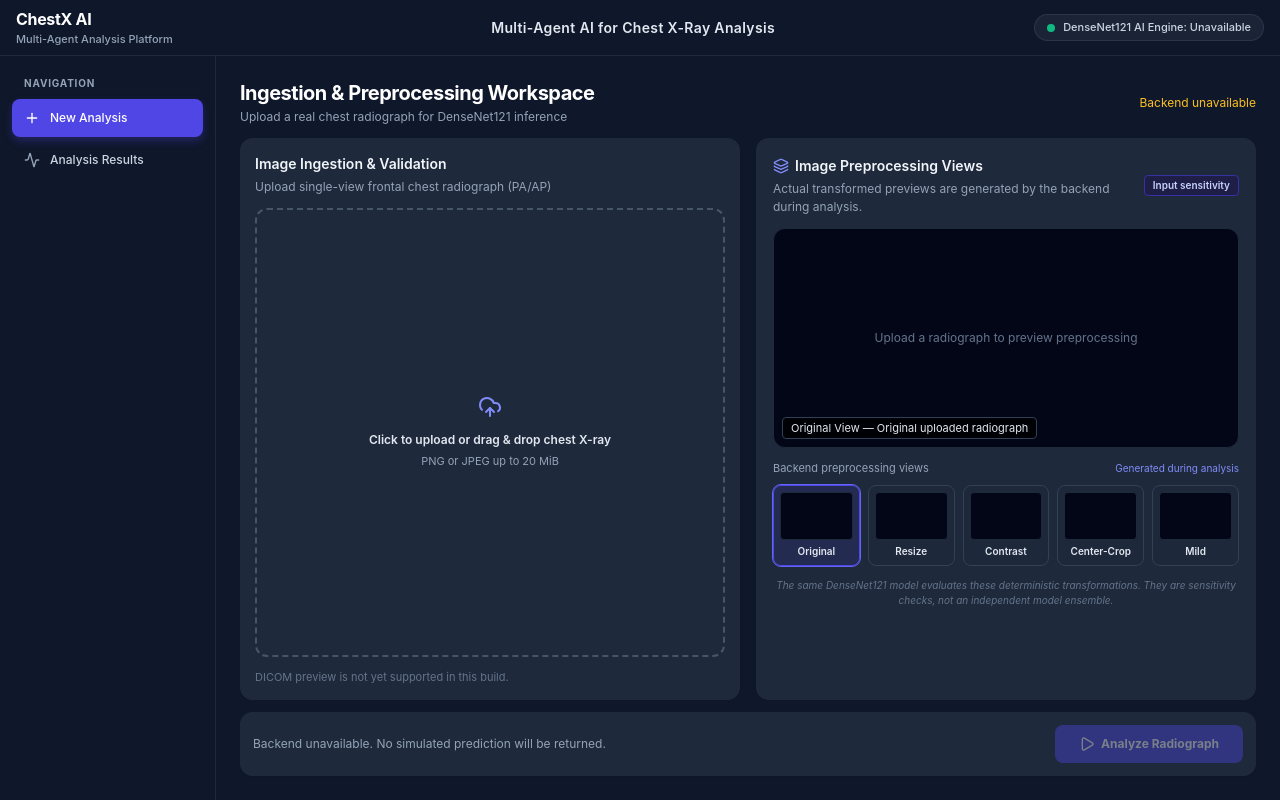
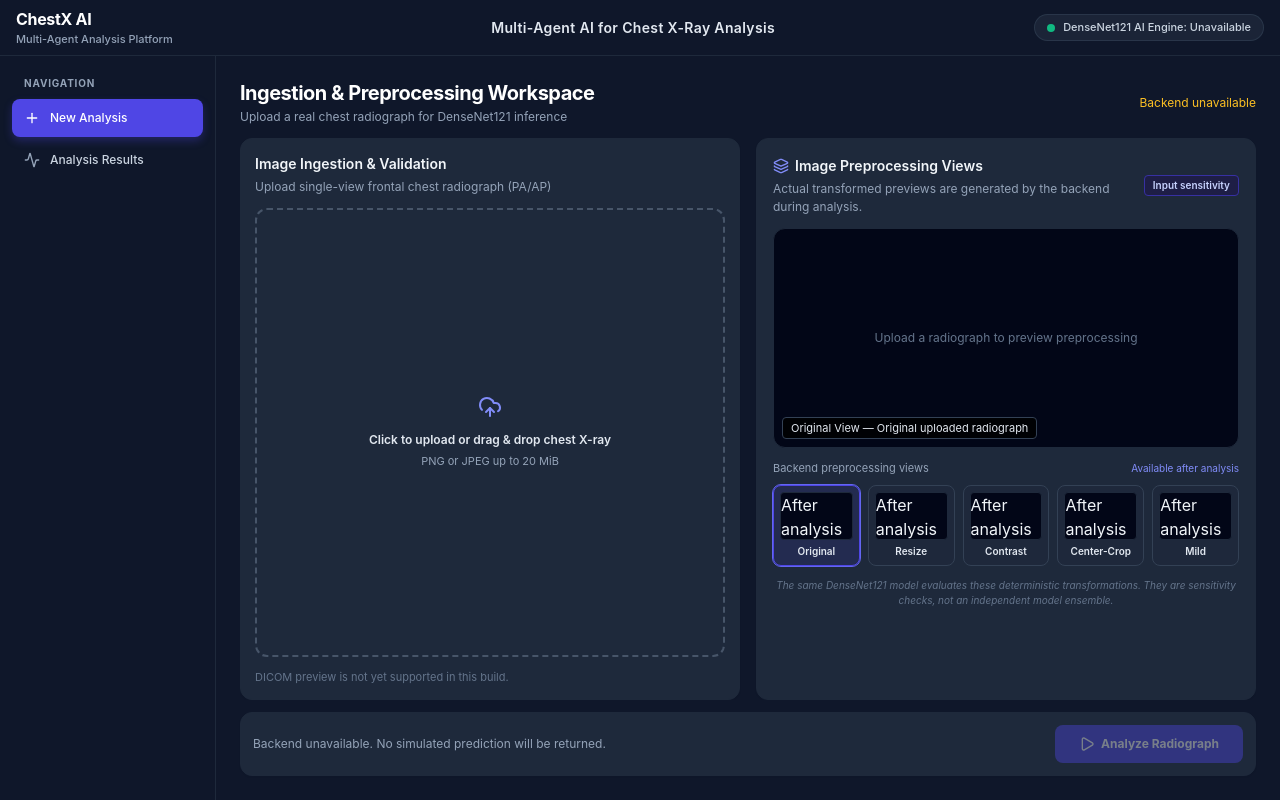
Before and after one commit to Souptik-Hazra/Chest-XRay, a React (Vite) app: page / in a window 1280 px wide. Built offline with nearby package versions, Linux system fonts and the light colour scheme; no server answers.

Commit message:
fix: correct preprocessing and viewer interactions

```diff
--- a/src/components/upload/ImagePreparationPanel.jsx
+++ b/src/components/upload/ImagePreparationPanel.jsx
@@ -7,12 +7,13 @@ import './upload.css';
 export default function ImagePreparationPanel({ filePreviewUrl = null, selectedViewId = 'original', onSelectView = () => {}, isCompact = false, actualViews = [] }) {
   const activeView = PREPARATION_VIEWS.find(view => view.id === selectedViewId) || PREPARATION_VIEWS[0];
   const activePreview = actualViews.find(view => view.id === activeView.id)?.previewUrl || filePreviewUrl;
+  const hasGeneratedViews = actualViews.length > 0;
   return <Card padding={isCompact ? 'card-padding-compact' : 'card-padding-lg-gap'} className="preparation-panel">
     <div className="preparation-heading"><div><h3><Layers/>Image Preprocessing Views</h3>{!isCompact && <p>Actual transformed previews are generated by the backend during analysis.</p>}</div><span className="preparation-badge">Input sensitivity</span></div>
     {!isCompact && <div className="preparation-main-preview">{activePreview ? <img src={activePreview} alt={activeView.name} className="preparation-image"/> : <div className="preparation-empty">Upload a radiograph to preview preprocessing</div>}<div className="preparation-caption">{activeView.name} — {activeView.desc}</div></div>}
-    <div><div className="preparation-views-label"><span>Backend preprocessing views</span><span>{actualViews.length ? 'Select a generated view' : 'Generated during analysis'}</span></div><div className="preparation-thumbnails">{PREPARATION_VIEWS.map(view => {
+    <div><div className="preparation-views-label"><span>Backend preprocessing views</span><span>{hasGeneratedViews ? 'Select a generated view' : 'Available after analysis'}</span></div><div className="preparation-thumbnails">{PREPARATION_VIEWS.map(view => {
       const generated = actualViews.find(item => item.id === view.id);
-      return <button key={view.id} type="button" onClick={() => onSelectView(view.id)} className={`preparation-thumb ${selectedViewId === view.id ? 'preparation-thumb--selected' : ''}`}><div className="preparation-thumb-image">{generated?.previewUrl ? <img src={generated.previewUrl} alt={view.name} className="preparation-image preparation-image--cover"/> : filePreviewUrl ? <img src={filePreviewUrl} alt="Original radiograph" className="preparation-image preparation-image--cover"/> : null}</div><span>{view.name.split(' ')[0]}</span></button>;
+      return <button key={view.id} type="button" disabled={!generated?.previewUrl} onClick={() => onSelectView(view.id)} className={`preparation-thumb ${selectedViewId === view.id ? 'preparation-thumb--selected' : ''}`}><div className="preparation-thumb-image">{generated?.previewUrl ? <img src={generated.previewUrl} alt={view.name} className="preparation-image preparation-image--cover"/> : <span>{hasGeneratedViews ? 'Unavailable' : 'After analysis'}</span>}</div><span>{view.name.split(' ')[0]}</span></button>;
     })}</div></div>
     {!isCompact && <div className="preparation-footnote">The same DenseNet121 model evaluates these deterministic transformations. They are sensitivity checks, not an independent model ensemble.</div>}
   </Card>;
```
